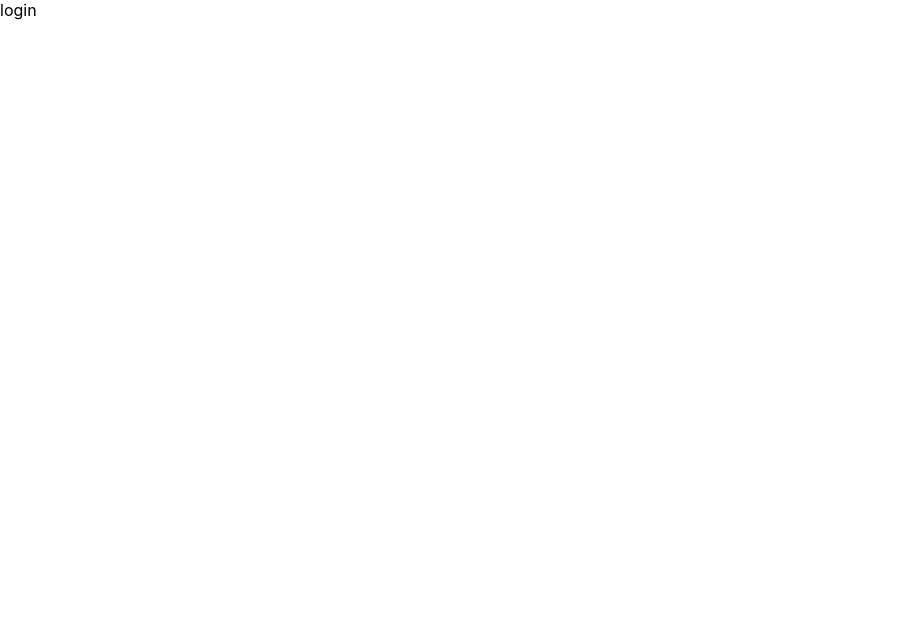
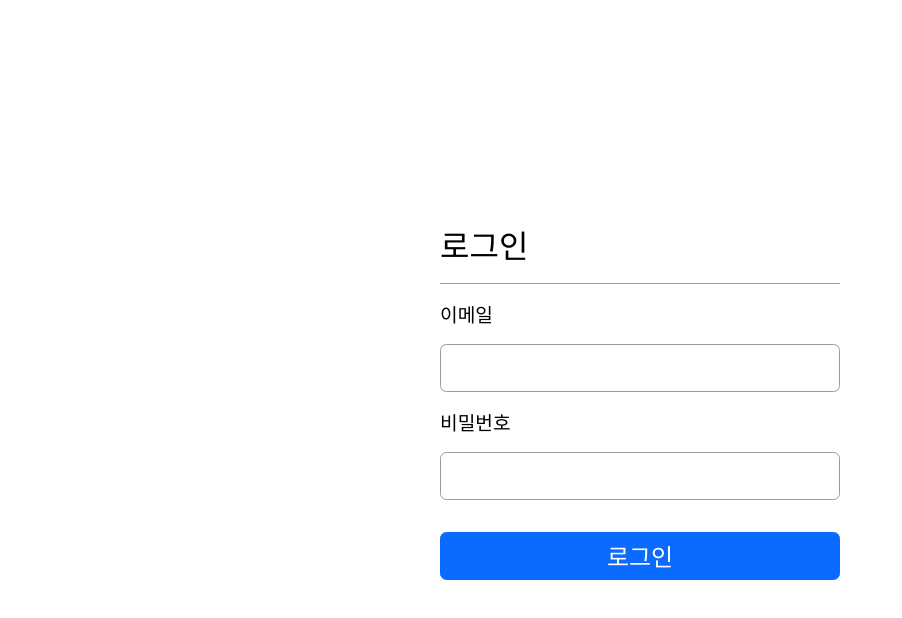
Before and after one commit to dldnjswns31/wanted-pre-onboarding-frontend, a React (Create React App) app: page / in a window 1280 px wide. Shown: the top 618 px of the page, without its empty margins (0-902 px from the left). Built offline with nearby package versions, Linux system fonts and the light colour scheme.

Commit message:
feat: login page layout

```diff
--- a/src/App.js
+++ b/src/App.js
@@ -1,4 +1,5 @@
 import { Route, Routes } from "react-router-dom";
+import styled from "styled-components";
 import Login from "./pages/Login";
 import Signup from "./pages/Signup";
 import Todo from "./pages/Todo";
@@ -6,13 +7,23 @@ import Todo from "./pages/Todo";
 function App() {
   return (
     <div>
-      <Routes>
-        <Route path="/" element={<Login />} />
-        <Route path="/signup" element={<Signup />} />
-        <Route path="/todo" element={<Todo />} />
-      </Routes>
+      <StyledMainContainer>
+        <Routes>
+          <Route path="/" element={<Login />} />
+          <Route path="/signup" element={<Signup />} />
+          <Route path="/todo" element={<Todo />} />
+        </Routes>
+      </StyledMainContainer>
     </div>
   );
 }
 
+const StyledMainContainer = styled.main`
+  display: flex;
+  width: 100vw;
+  height: 100vh;
+  justify-content: center;
+  align-items: center;
+`;
+
 export default App;
--- a/src/pages/Login.js
+++ b/src/pages/Login.js
@@ -1,5 +1,82 @@
+import styled from "styled-components";
+
 function Login() {
-  return <div>login</div>;
+  return (
+    <StyledLoginContainer>
+      <form action="submit">
+        <StyledTitle>로그인</StyledTitle>
+        <StyledInputContainer>
+          <StyledLabel htmlFor="email">이메일</StyledLabel>
+          <StyledInput type="text" name="email" />
+          <div></div>
+        </StyledInputContainer>
+        <StyledInputContainer>
+          <StyledLabel htmlFor="password">비밀번호</StyledLabel>
+          <StyledInput type="password" name="password" />
+        </StyledInputContainer>
+        <StyledButtonContainer>
+          <StyledSubmitButton type="submit">로그인</StyledSubmitButton>
+        </StyledButtonContainer>
+      </form>
+    </StyledLoginContainer>
+  );
 }
 
 export default Login;
+
+const StyledLoginContainer = styled.div`
+  position: relative;
+  min-width: 25rem;
+  min-height: 20rem;
+`;
+
+const StyledTitle = styled.h1`
+  margin-top: 0;
+  margin-bottom: 1rem;
+  padding-bottom: 1rem;
+  border-bottom: 1px solid #999999;
+  font-weight: normal;
+`;
+
+const StyledInputContainer = styled.div`
+  margin-bottom: 1rem;
+`;
+
+const StyledLabel = styled.label`
+  display: inline-block;
+  margin-bottom: 1rem;
+  font-size: 1.2rem;
+`;
+
+const StyledInput = styled.input`
+  width: 100%;
+  height: 3rem;
+  margin: 0;
+  padding: 0 0.5rem;
+  border: 1px solid #999999;
+  border-radius: 0.4rem;
+  box-sizing: border-box;
+`;
+
+const StyledButtonContainer = styled.div`
+  width: 100%;
+  margin-top: 2rem;
+`;
+
+const StyledSubmitButton = styled.button`
+  width: 100%;
+  height: 3rem;
+  border: 1px solid #0b6bff;
+  border-radius: 0.4rem;
+  background-color: #0b6bff;
+  color: #ffffff;
+  cursor: pointer;
+  font-size: 1.5rem;
+  transition: all 0.1s linear;
+
+  &:hover {
+    background-color: #ffffff;
+    border: 1px solid #0b6bff;
+    color: #0b6bff;
+  }
+`;
```
